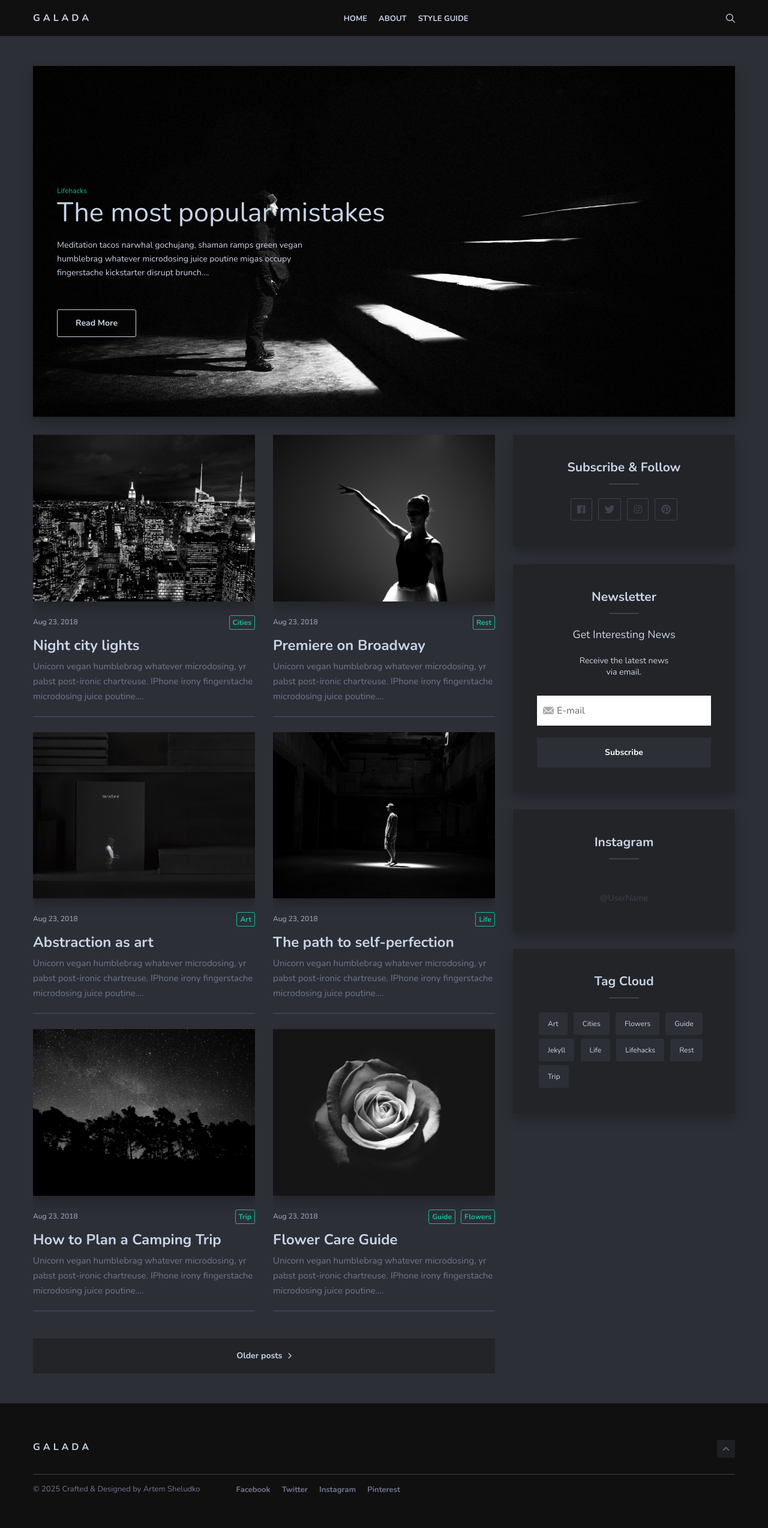
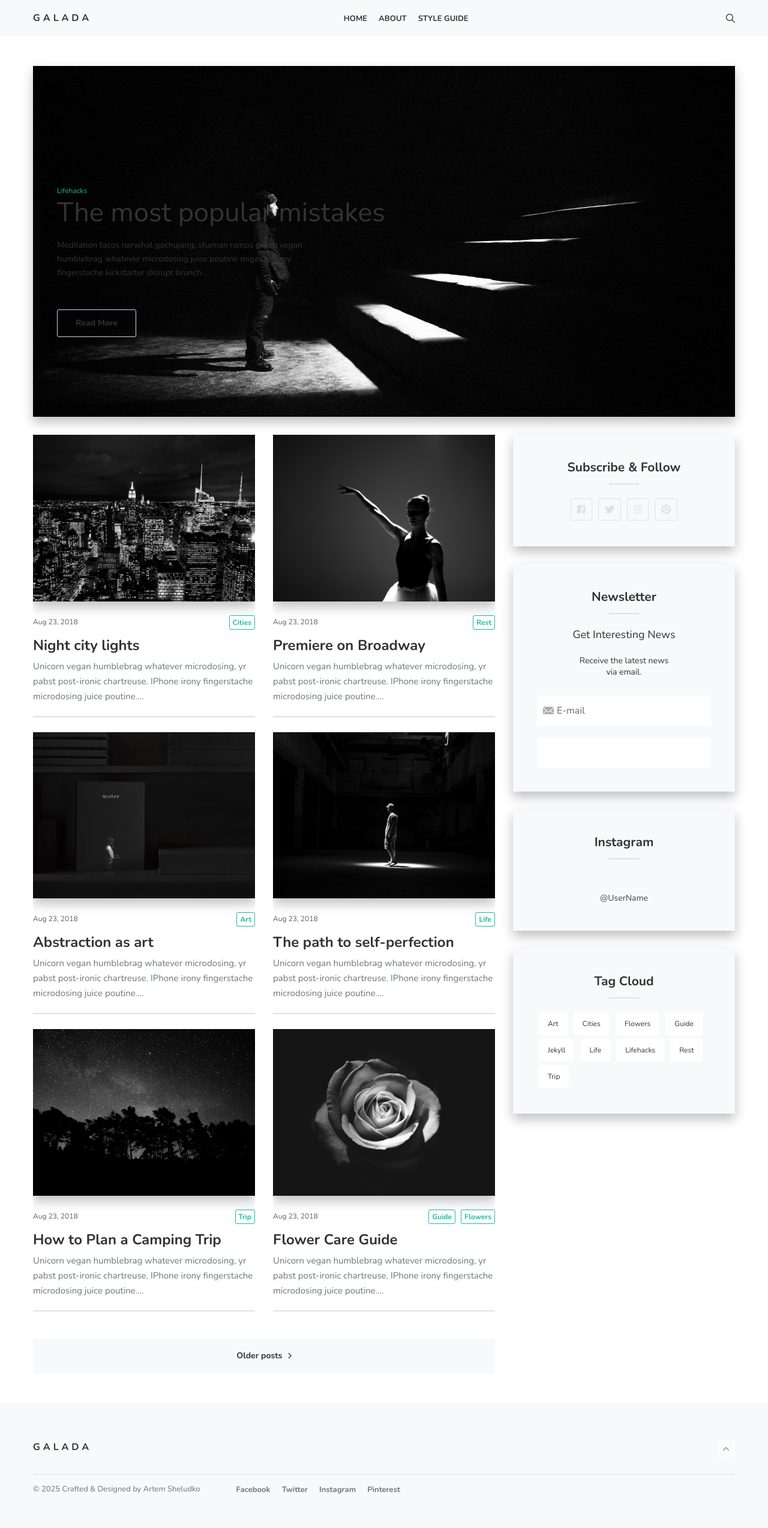
Before and after one commit to mafsi/GuraHumorului, a Jekyll site: the page built from index.html, in a window 1280 px wide. Shown: the whole page at 60% size. Built offline with Jekyll 4.4.1, drawn with Linux system fonts in a browser that asks for light colours; nearby versions of some CDN libraries; the list of posts is cut into pages by our own code.

Commit message:
changed dark colors. make it white

```diff
--- a/_sass/0-settings/_colors.scss
+++ b/_sass/0-settings/_colors.scss
@@ -2,34 +2,34 @@
 $primary-color: #1ABC9C;
 $secondary-color: #C19CD8;
 $highlight: #ffeea8;
-$text: #C9D3E7;
-$gray-blue: #707890;
+$text: #333333;
+$gray-blue: #6c757d;
 $white: #ffffff;
-$black: #101010;
-$lighten-black: #323743;
-$blue-black: #2C2F36;
-$blue-darken: #232427;
-$green-darken: #2C3635;
+$black: #f8f9fa;
+$lighten-black: #e9ecef;
+$blue-black: #ffffff;
+$blue-darken: #f8f9fa;
+$green-darken: #e8f5e8;
 $danger: #e02f40;
 $success: #34a74e;
 
 
 // Background Colors
-$background: $blue-black;
+$background: $white;
 
 // Body Color
 $body-color: $text;
 
 // Headings
-$heading-font-color: #404040;
+$heading-font-color: #212529;
 
 // Links
 $link-color: $primary-color;
-$link-color-hover: lighten($link-color, 15%);
+$link-color-hover: darken($link-color, 15%);
 
 // Button
 $button-color: $white;
 $button-background-color: $primary-color;
 
 // Border
-$border-color: #3E4250;
+$border-color: #dee2e6;
```
